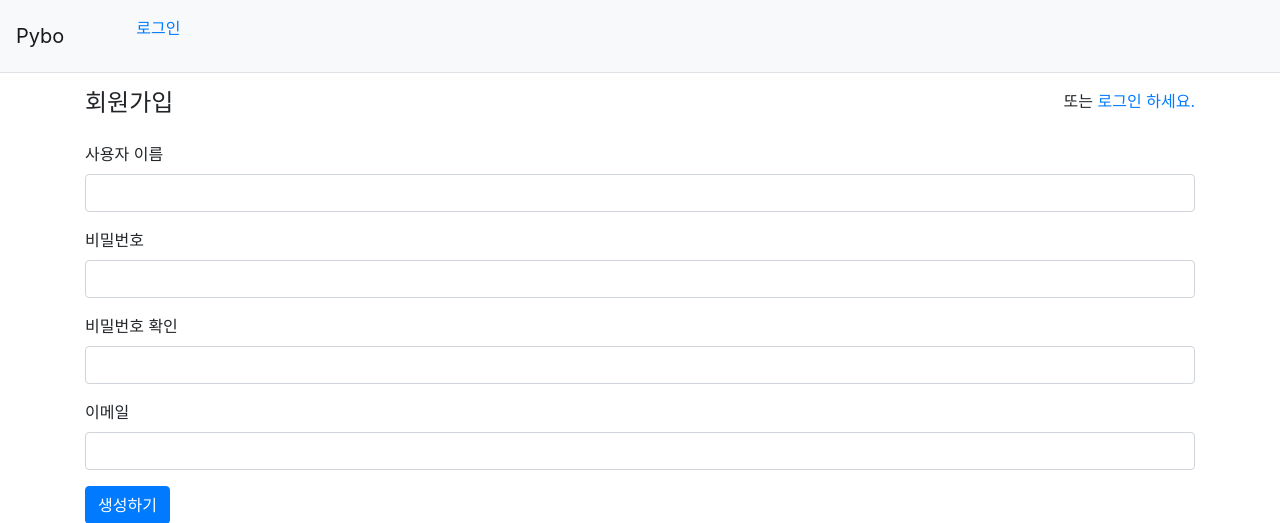
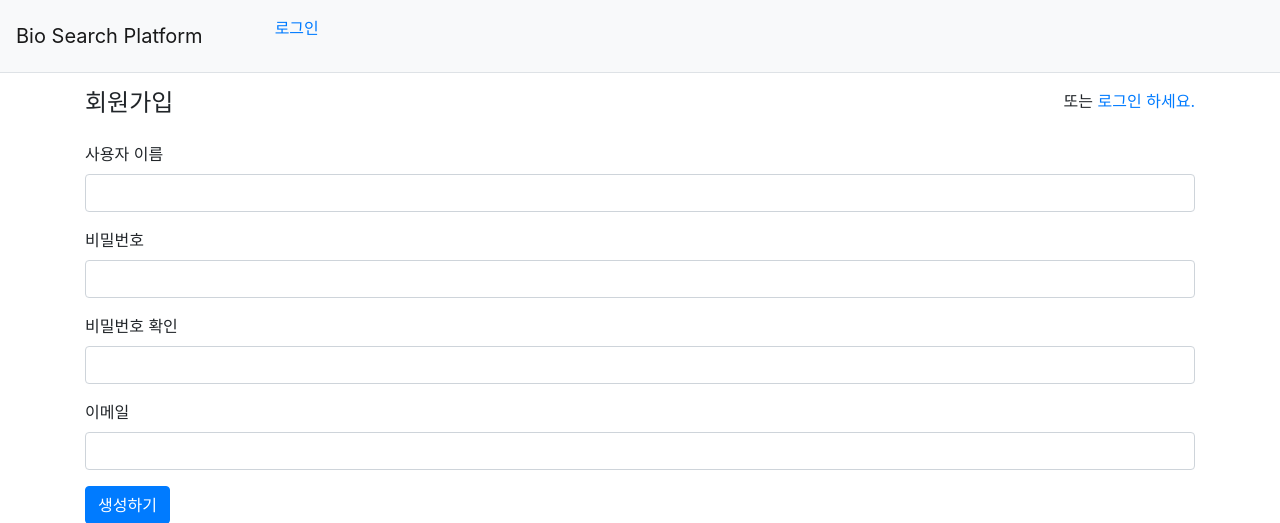
Before and after one commit to lackdoy/pybo, a Django app: page /common/signup/ in a window 1280 px wide. Shown: the top 523 px of the page. Run offline with Django 4.2, Linux system fonts and the light colour scheme; some libraries are stand-ins or nearby versions.

Commit message:
base.html title

```diff
--- a/templates/base.html
+++ b/templates/base.html
@@ -9,7 +9,7 @@
         <link rel="stylesheet" type="text/css" href="{% static 'bootstrap.min.css' %}">
         <!-- pybo CSS -->
         <link rel="stylesheet" type="text/css" href="{% static 'style.css' %}">
-        <title>파이보</title>
+        <title>Bio sequence searching platform (sample)</title>
     </head>
     <body>
         {% include "navbar.html" %}
--- a/templates/navbar.html
+++ b/templates/navbar.html
@@ -1,6 +1,6 @@
 <!-- 내비게이션바 -->
 <nav class="navbar navbar-expand-lg navbar-light bg-light border-bottom">
-    <a class="navbar-brand" href="{% url 'pybo:index' %}">Pybo</a>
+    <a class="navbar-brand" href="{% url 'pybo:index' %}">Bio Search Platform</a>
     <button class="navbar-toggler ml-auto" type="button" data-toggle="collapse" data-target="#navbarNav" aria-controls="navbarNav" aria-expanded="false" aria-label="Toggle navigation">
         <span class="navbar-toggler-icon"></span>
     </button>
```
Also changed, not shown: db.sqlite3.
